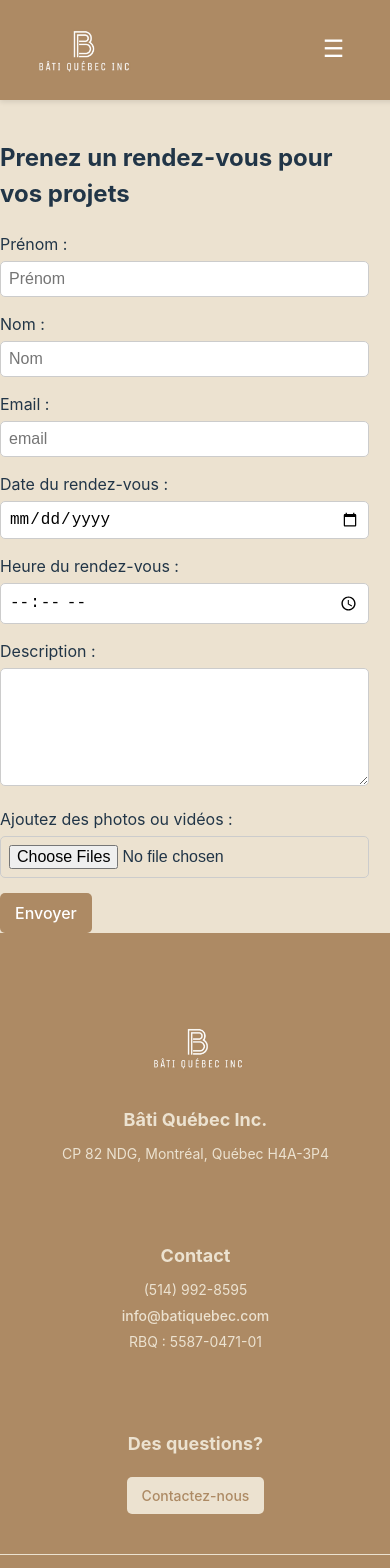
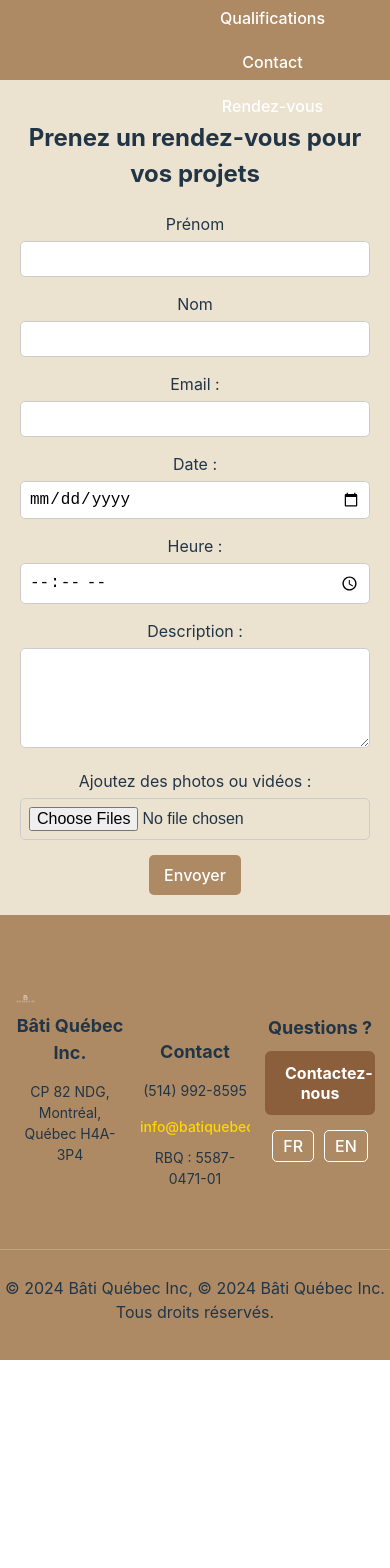
Before and after one commit to MyriamAssam/bati, a React (Vite) app: page /rdv in a window 390 px wide. Shown: the top 1568 px of the page. After the commit the page ends 1360 px from the top, so only its background shows below. Built offline with nearby package versions, Linux system fonts and the light colour scheme.

Commit message:
Ajustement style

```diff
--- a/package.json
+++ b/package.json
@@ -24,6 +24,7 @@
     "react-i18next": "^15.4.0",
     "react-icons": "^5.4.0",
     "react-router-dom": "^7.1.3",
+    "styled-components": "^6.1.15",
     "twilio": "^5.4.3"
   },
   "devDependencies": {
--- a/src/App.css
+++ b/src/App.css
@@ -1,17 +1,71 @@
-#root,
+#root {
+  display: flex;
+  flex-direction: column;
+  flex-grow: 1;
+}
+
+.logo {
+  height: 6em;
+  padding: 1.5em;
+  will-change: filter;
+  transition: filter 300ms;
+}
+
+main {
+  flex: 1;
+  padding: 0;
+  text-align: center;
+  position: relative;
+  min-height: auto;
+}
+
+.logo:hover {
+  filter: drop-shadow(0 0 2em #646cffaa);
+}
+
+.logo.react:hover {
+  filter: drop-shadow(0 0 2em #61dafbaa);
+}
+
+@keyframes logo-spin {
+  from {
+    transform: rotate(0deg);
+  }
+
+  to {
+    transform: rotate(360deg);
+  }
+}
+
+@media (prefers-reduced-motion: no-preference) {
+  a:nth-of-type(2) .logo {
+    animation: logo-spin infinite 20s linear;
+  }
+}
+
+.fade-in {
+  opacity: 0;
+  transform: translateY(20px);
+
+  animation: fadeInAnimation 1.5s ease-in-out forwards;
+}
+
 html,
 body {
   display: flex;
   flex-direction: column;
   min-height: 100vh;
-  margin: 0;
-  padding: 0;
+  /*padding-top: 80px;*/
+  background-color: #ECE2D0;
+
 }
 
-/* Le contenu principal prend tout l'espace disponible */
-main {
-  flex-grow: 1;
+* {
+  box-sizing: border-box;
+  max-width: 100%;
+
 }
+
 
 @keyframes fadeInAnimation {
   from {
@@ -25,297 +79,292 @@ main {
   }
 }
 
-.fade-in {
-  opacity: 0;
-  animation: fadeInAnimation 1s ease-in-out forwards;
-}
-
-
 .head-text {
   position: relative;
 }
 
-/* ✅ Correction du Header */
-header {
-  background-color: #AD8A64;
-  color: white;
-  padding: 10px 20px;
-  display: flex;
-  align-items: center;
-  justify-content: space-between;
+@media (max-width: 768px) {
+  .container {
     width: 100%;
-  position: fixed;
-  top: 0;
-  left: 0;
-  right: 0;
-  z-index: 1000;
-  height: 80px;
-  box-shadow: 0px 2px 5px rgba(0, 0, 0, 0.1);
+    /* Assure une largeur adaptée */
+    padding: 15px;
   }
 
-/* ✅ Logo */
-.logo-container {
-  display: flex;
-  align-items: center;
-}
+  .text-on-image {
+    width: 90%;
+    max-width: 500px;
+    padding: 15px;
+    text-align: center;
 
-.logo {
-  height: 50px;
-  width: auto;
-  margin-left: 10px;
-}
-
-/* ✅ Correction du Menu Desktop */
-/* ✅ Assurez-vous que le menu ne se coupe pas sur mobile */
-/* ✅ Correction du Menu */
-nav {
-  display: flex;
-  flex-wrap: wrap;
-  justify-content: center;
-  align-items: center;
-  width: 100%;
-  background-color: #AD8A64;
-  padding: 10px 0;
   }
 
   .menuListStyle {
     display: flex;
-  flex-wrap: wrap;
-  justify-content: space-around;
-  /* Assure un bon espacement */
+    flex-direction: column;
     align-items: center;
-  list-style: none;
-  padding: 0;
-  margin: 0;
-  width: 100%;
+    gap: 15px;
+    padding: 10px 0;
   }
 
-.menuListStyle li {
-  padding: 10px;
-  text-align: center;
-  flex-grow: 1;
-  /* Permet aux liens de bien s’adapter */
+  header {
+    height: auto;
+    padding: 15px 0;
   }
 
-.menuListStyle a {
-  color: white;
-  text-decoration: none;
-  font-size: 16px;
-  font-weight: bold;
-  display: block;
+  .footer-container {
     width: 100%;
+    padding: 10px;
   }
 
-.menu-button {
-  display: none;
-  background: none;
-  border: none;
-  font-size: 24px;
-  cursor: pointer;
-  color: white;
-  position: absolute;
-  right: 20px;
-  top: 20px;
+  .text-on-image h1 {
+    font-size: 20px;
+    margin-bottom: 10px;
   }
 
-/* Cacher le menu par défaut sur mobile */
-.menu-closed {
-  display: none;
+  .text-on-image p {
+    font-size: 14px;
+    line-height: 1.5;
   }
 
-.menu-open {
+  .text-on-image button {
+    padding: 10px 15px;
+    font-size: 14px;
+  }
+
+
+  .services-container {
+    flex-direction: column;
+    align-items: center;
+    gap: 40px;
+  }
+
+  div {
+    width: 100%;
+    min-height: auto;
+
+    overflow: hidden;
+    position: relative;
+  }
+
+  img {
+    width: 100%;
+    height: auto;
+    object-fit: contain;
+    position: absolute;
+    top: 0;
+    left: 0;
+
+  }
+
+}
+
+
+.text-on-image {
+  position: absolute;
+  top: 50%;
+  left: 50%;
+  transform: translate(-50%, -50%);
+  width: 90%;
+  max-width: 700px;
+  padding: 5vw;
+  background-color: rgba(255, 255, 255, 0.95);
+  border-radius: 10px;
+  box-shadow: 0px 4px 10px rgba(0, 0, 0, 0.1);
   display: flex;
   flex-direction: column;
+  align-items: center;
+  justify-content: center;
+}
+
+
+.card {
+  padding: 2em;
+}
+
+
+.footer {
   width: 100%;
+  padding: 20px 0;
+  background-color: #AD8A64;
+  display: flex;
+  flex-direction: column;
+  align-items: center;
+  text-align: center;
+  position: relative;
+  /* Correction ici */
+  margin-top: auto;
+}
+
+.footer-container {
+  display: grid;
+  grid-template-columns: 1fr 1fr 1fr;
+  /* Trois colonnes égales */
+  align-items: center;
+  /* Alignement vertical */
+  justify-content: center;
+  max-width: 1200px;
+  width: 100%;
+  padding: 20px;
+  gap: 20px;
+}
+
+.footer-section {
+  display: flex;
+  flex-direction: column;
+  align-items: center;
+  text-align: center;
+  margin-top: 50px;
+}
+
+.footer-section:nth-child(2) {
+  /* Sélectionne la section "Nous Contacter" */
+  padding-top: 50px;
+  /* Ajuste la hauteur pour bien aligner avec "Des Questions ?" */
+}
+
+.footer-section.contact {
+  padding-top: 20px;
+  /* Ajustement fin */
+}
+
+header {
+  overflow: visible;
+}
+
+
+.language-buttons {
+  margin-top: 10px;
+}
+
+.lang-btn {
+  background-color: transparent;
+  border: 1px solid white;
+  color: white;
+  padding: 5px 10px;
+  margin: 5px;
+  cursor: pointer;
+  border-radius: 5px;
+}
+
+.lang-btn:hover,
+.contact-btn:hover {
+  background-color: #D3B48E;
+}
+
+@media (max-width: 768px) {
+  .footer-container {
+    flex-direction: column;
+    align-items: center;
+    gap: 10px;
     background-color: #AD8A64;
   }
 
-
-
-@media (max-width: 768px) {
-  nav {
-    flex-direction: column;
-    align-items: center;
-    width: 100%;
-    position: absolute;
-    top: 80px;
-    /* Décalage sous le header */
-    left: 0;
-    background-color: #AD8A64;
-    z-index: 999;
-    display: none;
-    /* Caché par défaut */
-  }
-
-  .menu-open {
-    display: flex !important;
-    /* S'assurer qu'il s'affiche */
-  }
-
-  .menuListStyle {
-    flex-direction: column;
-    width: 100%;
+  .footer-section {
+    flex: 1;
+    /* Assure un bon équilibre des colonnes */
     text-align: center;
   }
 
-  .menuListStyle li {
-    width: 100%;
-    padding: 12px;
+
 }
 
-  .menu-button {
+/* 🌟 Alignement des éléments dans chaque section */
+.footer-section h3 {
+  font-size: 18px;
+  font-weight: bold;
+  margin-bottom: 10px;
+}
+
+.footer-section p {
+  font-size: 14px;
+  margin: 5px 0;
+}
+
+/* 🌟 Centrer les textes des sections */
+.footer-section img {
   display: block;
-    position: absolute;
-    top: 20px;
-    right: 57px;
-    background: none;
+  margin: 0 auto;
+  margin-bottom: 10px;
+}
+
+/* 🌟 Centrer et aligner la section contact */
+.footer-section .footer-link {
+  display: block;
+  color: #FFD700;
+  text-decoration: none;
+  margin-top: 5px;
+}
+
+
+.footer-button-container {
+  text-align: center;
+  margin-top: 10px;
+}
+
+.footer-button {
+  color: white;
+  background-color: #8B5E3C;
+  padding: 12px 20px;
   border: none;
-    font-size: 24px;
   cursor: pointer;
-    color: white;
-    z-index: 1001;
+  border-radius: 6px;
+  font-size: 16px;
+  font-weight: bold;
+  transition: background 0.3s;
+
+}
+
+.footer-button:hover {
+  background-color: #6A3E25;
+}
+
+
+/* 🌟 Section Copyright */
+.footer-copyright {
+  text-align: center;
+  margin-top: 40px;
+  width: 100%;
+  border-top: 1px solid rgba(255, 255, 255, 0.2);
+  padding-top: 10px;
+}
+
+.footer-logo {
+  display: flex;
+  flex-direction: column;
+  align-items: center;
+  justify-content: center;
+  text-align: center;
+}
+
+.footer-logo img {
+  width: 200px;
+  height: auto;
+}
+
+/* ✅ Ajustement sur mobile */
+@media (max-width: 768px) {
+  .footer-container {
+    flex-direction: column;
+    align-items: center;
+    gap: 15px;
+    padding: 15px;
+  }
+
+  .footer-section img {
+    width: 20px;
+    height: auto;
+  }
+
+  .footer-section {
+    display: flex;
+    flex-direction: column;
+    align-items: center;
+    text-align: center;
+    margin-top: 20px;
   }
 }
 
 
-
-
-@media (max-width: 768px) {
-  .menuListStyle {
-    display: flex;
-    flex-wrap: wrap;
-    width: 100%;
-    justify-content: center;
-    align-items: center;
-  }
-
-  .menuListStyle li {
-    flex: 1 1 auto;
-    min-width: 120px;
-    /* Évite que les éléments se superposent */
-  }
-}
-
-
-
-
-
-
-.footer {
-  width: 100%;
-  background-color: #AD8A64;
-  padding: 30px 0;
-  text-align: center;
-  margin-top: auto;
-  min-height: 200px;
-  /* ✅ Fixe une hauteur minimale */
-  display: flex;
-  flex-direction: column;
-  justify-content: space-between;
-  /* ✅ Équilibre les sections */
-}
-
-/* Uniformise la grille du footer */
-.footer-container {
-  display: flex;
-  justify-content: space-around;
-  flex-wrap: wrap;
-  max-width: 1200px;
-  width: 90%;
-  margin: auto;
-  padding: 20px;
-}
-
-.footer-section {
-  text-align: center;
-  min-width: 250px;
-}
-
-.footer-section .footer-link {
-
-  color: #ECE2D0;
-
-
-}
-
-.footer-section h3 {
-  font-size: 18px;
-  margin-bottom: 10px;
-  color: #ECE2D0;
-}
-
-.footer-section p,
-.footer-section a {
-  font-size: 14px;
-  color: #ECE2D0;
-  text-decoration: none;
-  margin: 5px 0;
-}
-
-.footer-section a:hover {
-  text-decoration: underline;
-}
-
-.footer-button:hover {
-  background-color: #d1c2a5;
-}
-
-.footer-button {
-  background-color: #ECE2D0;
-  color: #AD8A64;
-  padding: 10px 15px;
-  border: none;
-  border-radius: 5px;
-  cursor: pointer;
-  font-size: 14px;
-  margin-top: 10px;
-}
-
-.footer-section img {
-  width: 120px;
-  height: auto;
-  margin-bottom: 10px;
-}
-
-.footer-copyright {
-  width: 100%;
-  text-align: center;
-  margin-top: 20px;
-  font-size: 12px;
-  color: #ECE2D0;
-  border-top: 1px solid #ECE2D0;
-  padding-top: 10px;
-}
-
-.page-content {
-  margin-top: 70px;
-  background-color: #ECE2D0;
-}
-
-
-.form-container {
-  max-width: 800px;
-  width: 90%;
-
-}
-
-
-@media (max-width: 768px) {
-  .footer-container {
-    grid-template-columns: 1fr;
-    gap: 15px;
-  }
-
-  .footer-section img {
-    width: 100px;
-  }
-
-  .footer-section {
-    text-align: center;
-    margin-top: 40px;
-  }
-}
-
 .read-the-docs {
   color: #888;
 }
--- a/src/App.jsx
+++ b/src/App.jsx
@@ -8,11 +8,18 @@ import About from "./pages/About";
 import Qualifications from "./pages/Qualifications";
 import Contact from "./pages/Contact";
 import Rdv from "./pages/Rdv";
-
 const App = () => (
   <Suspense fallback={<div>Loading translations...</div>}>
     <Router>
+      <div style={{
+        display: "flex",
+        flexDirection: "column",
+        minHeight: "100vh",
+        width: "100vw",
+        maxWidth: "100%"
+      }}>
         <Header />
+        <main style={{ flex: 1, padding: "20px" }}>
           <Routes>
             <Route path="/" element={<Home />} />
             <Route path="/about" element={<About />} />
@@ -20,9 +27,13 @@ const App = () => (
             <Route path="/contact" element={<Contact />} />
             <Route path="/rdv" element={<Rdv />} />
           </Routes>
-      <Footer />
+        </main>
+        <Footer /> { }
+      </div>
     </Router>
   </Suspense>
 );
 
+
+
 export default App;
--- a/src/Footer.jsx
+++ b/src/Footer.jsx
@@ -1,41 +1,52 @@
 import { useNavigate } from "react-router-dom";
 import { useTranslation } from "react-i18next";
-import './App.css';
+import "./App.css";
 
 const Footer = () => {
     const navigate = useNavigate();
-    const { t } = useTranslation();
+    const { t, i18n } = useTranslation();
+
+    // ✅ Fonction pour changer la langue avec stockage
+    const changeLanguage = (lng) => {
+        i18n.changeLanguage(lng);
+        localStorage.setItem("i18nextLng", lng);
+    };
 
     return (
         <footer className="footer">
             <div className="footer-container">
-                {/* Section Logo et Adresse */}
+
+                {/* 🏢 Section Entreprise */}
                 <div className="footer-section">
-                    <img src="/images/logoBati.jpg" alt="Logo Bâti Québec" width="120" />
+                    <img src="/images/logoBati.jpg" alt="Logo Bâti Québec" width="130" height="130" />
                     <h3>Bâti Québec Inc.</h3>
                     <p>CP 82 NDG, Montréal, Québec H4A-3P4</p>
                 </div>
 
-                {/* Section Contact */}
+                {/* 📞 Section Contact */}
                 <div className="footer-section">
                     <h3>Contact</h3>
-                    <p>(514) 992-8595</p>
-                    <p><a href="mailto:info@batiquebec.com" className="footer-link">info@batiquebec.com</a></p>
-                    <p>RBQ : 5587-0471-01</p>
+                    <p><i className="fas fa-phone"></i> (514) 992-8595</p>
+                    <p><i className="fas fa-envelope"></i> <a href="mailto:info@batiquebec.com" className="footer-link">info@batiquebec.com</a></p>
+                    <p><i className="fas fa-id-badge"></i> RBQ : 5587-0471-01</p>
                 </div>
 
-                {/* Section Questions et Bouton */}
+                {/* 💬 Section Action */}
                 <div className="footer-section">
-                    <h3>{t("questions")}</h3>
+                    <h3>Questions ?</h3>
                     <button onClick={() => navigate("/contact")} className="footer-button">
                         {t("contactfooter")}
                     </button>
+                    <div class="language-buttons">
+                        <button onClick={() => changeLanguage('fr')} className="lang-btn">FR</button>
+                        <button onClick={() => changeLanguage('en')} className="lang-btn">EN</button>
+                    </div>
                 </div>
             </div>
 
-            {/* ✅ Section Copyright (fixée pour éviter la variation de hauteur) */}
+            {/* Copyright */}
             <div className="footer-copyright">
-                <p>© 2024 Bâti Québec Inc. {t("copyright")}</p>
+                <p>© 2024 Bâti Québec Inc, {t("copyright")}</p>
             </div>
         </footer>
     );
--- a/src/Header.jsx
+++ b/src/Header.jsx
@@ -13,29 +13,80 @@ const Header = () => {
 
     return (
         <Suspense fallback={<div>Loading...</div>}>
-            <header>
-                <div className="logo-container">
-                    <img src="/images/logoBati.jpg" alt="Logo" className="logo" />
+            <header style={headerStyle}>
+                {/* 📌 Logo plus à gauche */}
+                <div style={logoContainer}>
+                    <img src="/images/logoBati.jpg" alt="Logo" style={logoStyle} />
                 </div>
 
-                <button className="menu-button" onClick={() => setMenuOpen(!menuOpen)}>
-                    ☰
-                </button>
-
-                <nav className={menuOpen ? "menu-open" : ""}>
-                    <ul className="menuListStyle">
-                        <li><Link to="/" onClick={() => setMenuOpen(false)}>{t("home")}</Link></li>
-                        <li><Link to="/about" onClick={() => setMenuOpen(false)}>{t("A_propos")}</Link></li>
-                        <li><Link to="/qualifications" onClick={() => setMenuOpen(false)}>Qualifications</Link></li>
-                        <li><Link to="/contact" onClick={() => setMenuOpen(false)}>Contact</Link></li>
-                        <li><Link to="/rdv" onClick={() => setMenuOpen(false)}>{t("rdv")}</Link></li>
+                {/* 📌 Navigation plus à droite */}
+                <nav style={menuStyle}>
+                    <ul style={menuListStyle}>
+                        <li><Link to="/" style={linkStyle} onClick={() => setMenuOpen(false)}>{t("home")}</Link></li>
+                        <li><Link to="/about" style={linkStyle} onClick={() => setMenuOpen(false)}>{t("A_propos")}</Link></li>
+                        <li><Link to="/qualifications" style={linkStyle} onClick={() => setMenuOpen(false)}>Qualifications</Link></li>
+                        <li><Link to="/contact" style={linkStyle} onClick={() => setMenuOpen(false)}>Contact</Link></li>
+                        <li><Link to="/rdv" style={linkStyle} onClick={() => setMenuOpen(false)}>{t("rdv")}</Link></li>
                     </ul>
                 </nav>
-
-
             </header>
         </Suspense>
     );
 };
 
+/* ✅ Styles mis à jour */
+const headerStyle = {
+    backgroundColor: "#AD8A64",
+    color: "white",
+    padding: "10px 20px",
+    display: "flex",
+    alignItems: "center",
+    justifyContent: "space-between",
+    width: "100%",
+    position: "fixed",
+    top: 0,
+    left: 0,
+    right: 0,
+    zIndex: 1000,
+    boxSizing: "border-box",
+    height: "80px"
+};
+
+const logoContainer = {
+    flex: 1,
+    display: "flex",
+    justifyContent: "flex-start", /* ✅ Ajouté pour aligner à gauche */
+    marginLeft: "20px"
+};
+
+const logoStyle = {
+    height: "60px",
+    width: "auto"
+};
+
+const menuStyle = {
+    flex: 1,
+    display: "flex",
+    justifyContent: "flex-end",
+    marginRight: "20px"
+};
+
+const menuListStyle = {
+    listStyle: "none",
+    display: "flex",
+    flexWrap: "wrap",
+    justifyContent: "center",
+    gap: "20px",
+    margin: 0,
+    padding: 0
+};
+
+const linkStyle = {
+    color: "white",
+    textDecoration: "none",
+    fontSize: "16px"
+};
+
+document.body.style.marginTop = "80px";
+
 export default Header;
--- a/src/locales/en.json
+++ b/src/locales/en.json
@@ -6,7 +6,7 @@
     "description4": "Bâti Québec Inc - Our mission",
     "description5": "Our goal is to serve all our clients to the highest extent possible and ensure that we offer our services at an economical and reasonable rate. We aim to achieve 100% satisfaction with all projects, continuing our legacy as an expert contractor with over 17 years of experience.",
     "contact": "Contact us !",
-    "first_name": "first name",
+    "first_name": "First name",
     "last_name": "Last name",
     "fichiers": "Add videos or pictures : ",
     "envoi": "Send",
--- a/src/locales/fr.json
+++ b/src/locales/fr.json
@@ -8,6 +8,7 @@
     "contact": "Contactez-nous !",
     "first_name": "Prénom",
     "last_name": "Nom",
+    "heure": "Heure : ",
     "fichiers": "Ajoutez des photos ou vidéos : ",
     "envoi": "Envoyer",
     "welcome": "Bienvenue dans le site de Bâti Québec Inc.",
--- a/src/pages/About.jsx
+++ b/src/pages/About.jsx
@@ -4,7 +4,7 @@ import { useTranslation } from "react-i18next";
 const About = () => {
     const { t } = useTranslation();
     return (
-        <div className="page-content">
+        /*<div className="page-content">*/
         <div style={{ textAlign: "left", margin: "0 auto", maxWidth: "100%", width: "90%", padding: "20px", color: "black" }}>
             <h2 className="fade-in">{t("A_propos")}</h2>
             < h3 className="fade-in" > {t("description")}</h3>
@@ -19,7 +19,7 @@ const About = () => {
                 {t("description5")}
             </p>
         </div >
-        </div>
+        /*</div >*/
     );
 };
 
--- a/src/pages/Contact.jsx
+++ b/src/pages/Contact.jsx
@@ -71,18 +71,18 @@ const Contact = () => {
                 <h2>{t("contact")}</h2>
 
                 <div style={fieldStyle}>
-                    <label>Prénom :</label>
-                    <input type="text" placeholder={t("first_name")} name="firstName" value={formData.firstName} onChange={handleChange} required style={inputStyle} />
+                    <label>{t("first_name")}</label>
+                    <input type="text" name="firstName" value={formData.firstName} onChange={handleChange} required style={inputStyle} />
                 </div>
 
                 <div style={fieldStyle}>
-                    <label>Nom :</label>
-                    <input type="text" placeholder={t("last_name")} name="lastName" value={formData.lastName} onChange={handleChange} required style={inputStyle} />
+                    <label>{t("last_name")}</label>
+                    <input type="text" name="lastName" value={formData.lastName} onChange={handleChange} required style={inputStyle} />
                 </div>
 
                 <div style={fieldStyle}>
-                    <label>Email :</label>
-                    <input type="email" placeholder={t("email")} name="email" value={formData.email} onChange={handleChange} required style={inputStyle} />
+                    <label>Email</label>
+                    <input type="email" name="email" value={formData.email} onChange={handleChange} required style={inputStyle} />
                 </div>
 
                 <div style={fieldStyle}>
@@ -91,8 +91,8 @@ const Contact = () => {
                 </div>
 
                 <div style={fieldStyle}>
-                    <label>Ajoutez des photos ou vidéos :</label>
-                    <input type="file" placeholder={t("fichiers")} multiple accept="image/*,video/*" onChange={handleFileChange} style={inputStyle} />
+                    <label>{t("fichiers")}</label>
+                    <input type="file" multiple accept="image/*,video/*" onChange={handleFileChange} style={inputStyle} />
                 </div>
 
                 <button type="submit" style={buttonStyle}>
--- a/src/pages/Rdv.jsx
+++ b/src/pages/Rdv.jsx
@@ -73,28 +73,28 @@ const Rdv = () => {
                 <h2>Prenez un rendez-vous pour vos projets</h2>
 
                 <div style={fieldStyle}>
-                    <label>Prénom :</label>
-                    <input type="text" placeholder={t("first_name")} name="firstName" value={formData.firstName} onChange={handleChange} required style={inputStyle} />
+                    <label>{t("first_name")}</label>
+                    <input type="text" name="firstName" value={formData.firstName} onChange={handleChange} required style={inputStyle} />
                 </div>
 
                 <div style={fieldStyle}>
-                    <label>Nom :</label>
-                    <input type="text" placeholder={t("last_name")} name="lastName" value={formData.lastName} onChange={handleChange} required style={inputStyle} />
+                    <label>{t("last_name")}</label>
+                    <input type="text" name="lastName" value={formData.lastName} onChange={handleChange} required style={inputStyle} />
                 </div>
 
                 <div style={fieldStyle}>
                     <label>Email :</label>
-                    <input type="email" name="email" placeholder={t("email")} value={formData.email} onChange={handleChange} required style={inputStyle} />
+                    <input type="email" name="email" value={formData.email} onChange={handleChange} required style={inputStyle} />
                 </div>
 
                 <div style={fieldStyle}>
-                    <label>Date du rendez-vous :</label>
-                    <input type="date" name="date" placeholder={t("date")} value={formData.date} onChange={handleChange} required style={inputStyle} />
+                    <label>{t("date")}</label>
+                    <input type="date" name="date" value={formData.date} onChange={handleChange} required style={inputStyle} />
                 </div>
 
                 <div style={fieldStyle}>
-                    <label>Heure du rendez-vous :</label>
-                    <input type="time" name="time" placeholder={t("heure")} value={formData.time} onChange={handleChange} required style={inputStyle} />
+                    <label>{t("heure")}</label>
+                    <input type="time" name="time" value={formData.time} onChange={handleChange} required style={inputStyle} />
                 </div>
 
                 <div style={fieldStyle}>
@@ -103,8 +103,8 @@ const Rdv = () => {
                 </div>
 
                 <div style={fieldStyle}>
-                    <label>Ajoutez des photos ou vidéos :</label>
-                    <input type="file" placeholder={t("fichiers")} multiple accept="image/*,video/*" onChange={handleFileChange} style={inputStyle} />
+                    <label>{t("fichiers")}</label>
+                    <input type="file" multiple accept="image/*,video/*" onChange={handleFileChange} style={inputStyle} />
                 </div>
 
                 <button type="submit" style={buttonStyle}>{t("envoi")}</button>
```
Also changed, not shown: 1 other file (tests, documents, lock files or other folders). Lines whose indentation alone changed are shown as unchanged.
